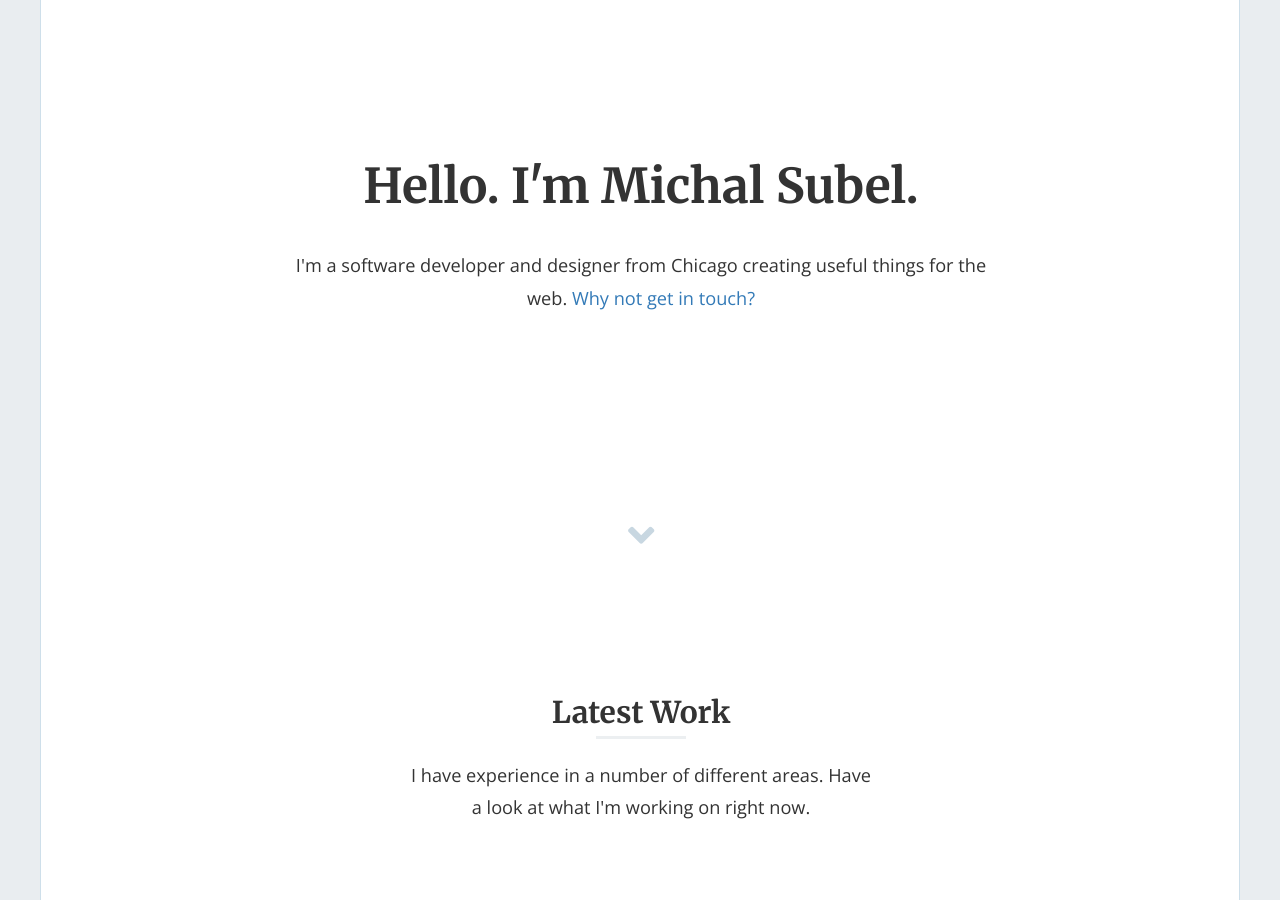
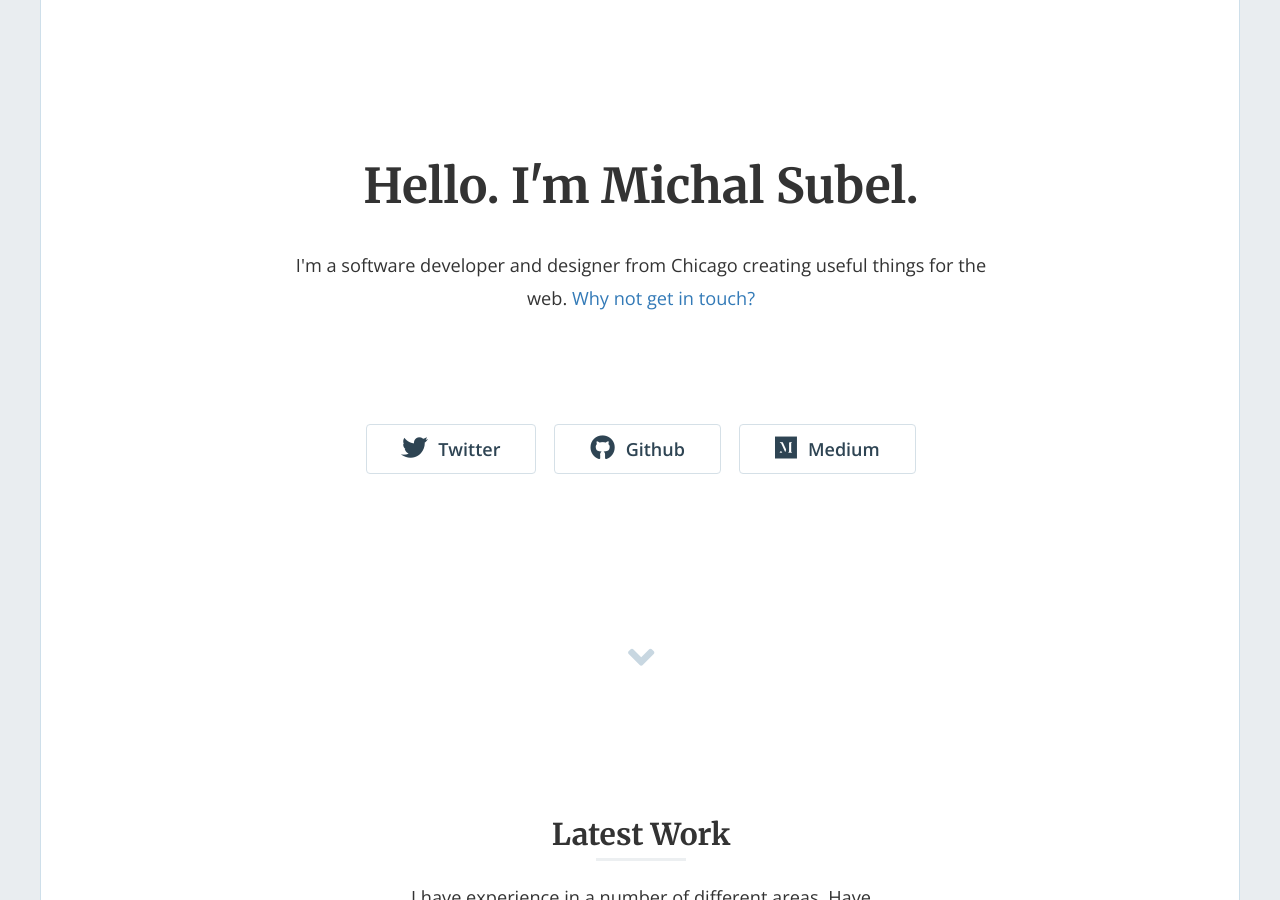
Before and after one commit to msubel/michal-subel-me, a Jekyll site: the page built from index.html, in a window 1280 px wide and 900 px high. Built offline with Jekyll 4.4.1, drawn with Linux system fonts in a browser that asks for light colours; nearby versions of some CDN libraries; the list of posts is cut into pages by our own code.

Commit message:
Fixed after upgrading to fontawesome 5

```diff
--- a/_data/global.yml
+++ b/_data/global.yml
@@ -4,6 +4,6 @@ description: "I'm a software developer and designer from Chicago creating useful
 url: 'http://msubel.github.io/michal-subel-me/' # the base hostname & protocol for your site
 nav: "false"
 footer_text: '© 2017 Michal Subel'
-twitter: ''
-github: ''
-medium: ''
+twitter: 'michal_subel'
+github: 'msubel'
+medium: 'medium.com/@michal_subel'
--- a/_includes/footer.html
+++ b/_includes/footer.html
@@ -9,7 +9,7 @@
 
           <div class="col-xs-12 col-md-6 col-md-offset-2">
             <a class="section-jump" href="#top">
-              <i class="fa fa-angle-up fa-3x"></i>
+              <i class="fab fa-angle-up fa-3x"></i>
             </a>
           </div>
         </div>
--- a/_includes/home-hero.html
+++ b/_includes/home-hero.html
@@ -21,13 +21,13 @@
           <div class="hero-buttons">
 
             {% if site.data.global.twitter != '' %}
-              <a href="https://twitter.com/{{ site.data.global.twitter }}"><button class="btn btn-default btn-lg"><i class="fa fa-twitter fa-lg"></i>Twitter</button></a>
+              <a href="https://twitter.com/{{ site.data.global.twitter }}"><button class="btn btn-default btn-lg"><i class="fab fa-twitter fa-lg"></i>Twitter</button></a>
             {% endif %}
             {% if site.data.global.github != '' %}
-              <a href="https://github.com/{{ site.data.global.github }}"><button class="btn btn-default btn-lg"><i class="fa fa-github fa-lg"></i>Github</button></a>
+              <a href="https://github.com/{{ site.data.global.github }}"><button class="btn btn-default btn-lg"><i class="fab fa-github fa-lg"></i>Github</button></a>
             {% endif %}
             {% if site.data.global.medium != '' %}
-              <a href="https://{{ site.data.global.medium }}"><button class="btn btn-default btn-lg"><i class="fa fa-medium fa-lg"></i>Medium</button></a>
+              <a href="https://{{ site.data.global.medium }}"><button class="btn btn-default btn-lg"><i class="fab fa-medium fa-lg"></i>Medium</button></a>
             {% endif %}
 
           </div>
--- a/_includes/post-content.html
+++ b/_includes/post-content.html
@@ -3,7 +3,7 @@
 
   <p class="excerpt">{{ post.lead_text }}</p>
 
-  <a href="{{ post.project_link }}" class="project-link"><button class="btn btn-default btn-lg"><i class="fa fa-{{post.button_icon}} fa-lg"></i>{{post.button_text}}</button></a>
+  <a href="{{ post.project_link }}" class="project-link"><button class="btn btn-default btn-lg"><i class="fab fa-{{post.button_icon}} fa-lg"></i>{{post.button_text}}</button></a>
 
   {% if post.tags != empty %}
   <div class="tags">
```
